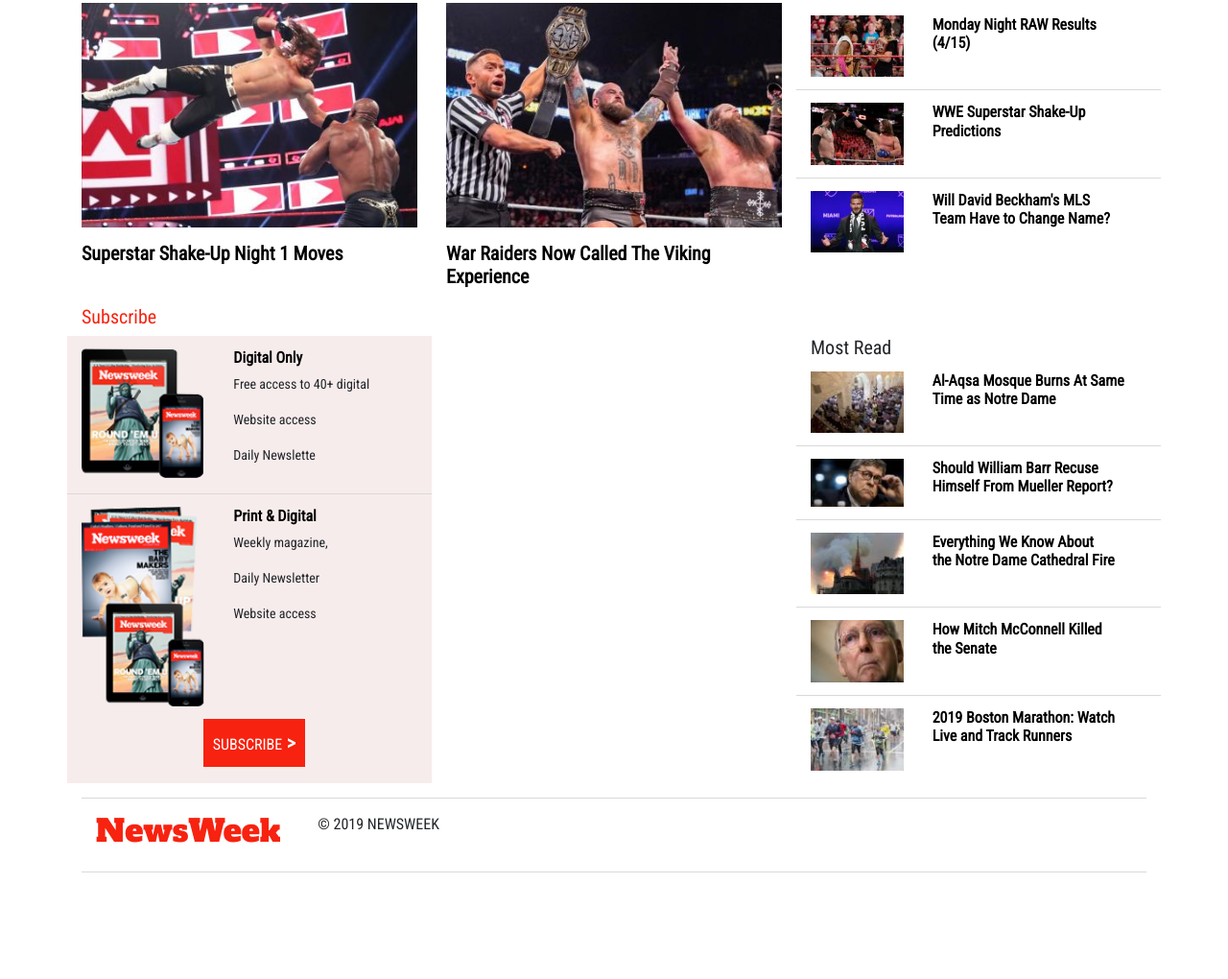
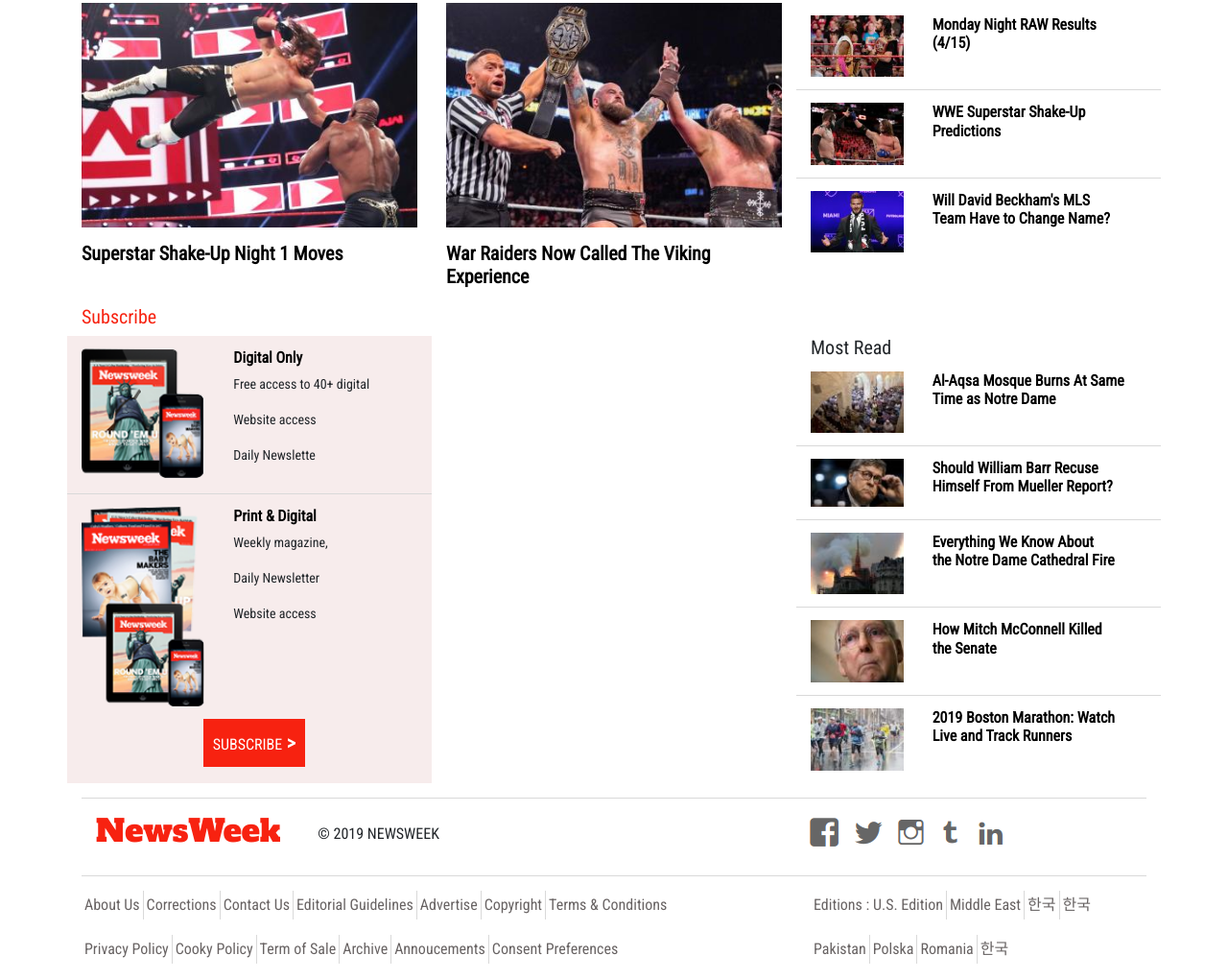
Before and after one commit to kudjieRaymond/newsweek-bootstrap, a plain HTML site: page index.html in a window 1280 px wide. Shown: the part 7139-8159 px from the top of the page at 96% size. Before the commit the page ends 8063 px from the top, so only its background shows below. Drawn offline with nearby package versions, Linux system fonts and the light colour scheme.

Commit message:
Add footer

```diff
--- a/assets/css/style.css
+++ b/assets/css/style.css
@@ -278,3 +278,23 @@ body{
 	font-size:2rem;
 	color: #f72210;
 }
+.footer-top p{
+	margin-top:10px;
+}
+footer ul{
+	display :flex;
+	flex-direction:row
+}
+footer ul li{
+	list-style: none;
+	padding:3px;
+	border-right:1px solid #d9d9d9;
+}
+footer ul li:last-child{
+
+	border-right:none;
+}
+footer ul li a{
+
+	color:rgb(104, 99, 99);
+}
--- a/index.html
+++ b/index.html
@@ -1533,7 +1533,7 @@
 					</div>
 				</div>
 			</div>
-			<hr>
+			<hr />
 			<h5 class="cat">Culture</h5>
 			<div class="row">
 				<div class="col-md-4">
@@ -1620,7 +1620,7 @@
 					</div>
 				</div>
 			</div>
-			<hr>
+			<hr />
 			<h5 class="cat">Sports</h5>
 			<div class="row">
 				<div class="col-md-4">
@@ -1744,11 +1744,12 @@
 					</div>
 
 					<div class="row">
-							<div class="col-md-6 offset-md-4 ">
-									<button class="subscribe-btn">SUBSCRIBE<span> ></span></button>
-							</div>
-						</div>
-
+						<div class="col-md-6 offset-md-4 ">
+							<button class="subscribe-btn">
+								SUBSCRIBE<span> ></span>
+							</button>
+						</div>
+					</div>
 				</div>
 
 				<div class="col-md-4 offset-md-4">
@@ -1844,14 +1845,66 @@
 							<h1 class="logo">NewsWeek</h1>
 						</div>
 						<div class="col-md-5">
-								© 2019 NEWSWEEK
-						</div>
-					</div>
-				</div>
-				<div class="col-md-4 offset-md-1">
-
+							<p>© 2019 NEWSWEEK</p>
+						</div>
+					</div>
+				</div>
+				<div class="col-md-4 offset-md-2">
+					<img src="assets/images/social.png" />
 				</div>
 			</div>
+			<div class="row footer-bottom">
+				<div class="col-md-8">
+					<div class="row">
+						<div class="col-md-12">
+							<ul>
+								<li><a href="">About Us</a></li>
+								<li><a href="">Corrections</a></li>
+								<li><a href="">Contact Us</a></li>
+								<li><a href="">Editorial Guidelines</a></li>
+								<li><a href="">Advertise</a></li>
+								<li><a href="">Copyright</a></li>
+								<li><a href="">Terms & Conditions</a></li>
+							</ul>
+						</div>
+					</div>
+					<div class="row">
+						<div class="col-md-12">
+							<ul>
+								<li><a href="">Privacy Policy</a></li>
+								<li><a href="">Cooky Policy</a></li>
+								<li><a href="">Term of Sale</a></li>
+								<li><a href="">Archive</a></li>
+								<li><a href="">Annoucements</a></li>
+								<li><a href="">Consent Preferences</a></li>
+							</ul>
+						</div>
+					</div>
+				</div>
+				<div class="col-md-4">
+					<div class="row">
+						<div class="col-md-12">
+							<ul>
+								<li><a href="">Editions : U.S. Edition</a></li>
+								<li><a href="">Middle East</a></li>
+								<li><a href="">한국</a></li>
+								<li><a href="">한국</a></li>
+							</ul>
+						</div>
+					</div>
+					<div class="row">
+							<div class="col-md-12">
+									<ul>
+											<li><a href="">Pakistan</a></li>
+											<li><a href="">Polska</a></li>
+											<li><a href="">Romania</a></li>
+											<li><a href="">한국</a></li>
+										</ul>
+							</div>
+						</div>
+				</div>
+			</div>
+
 		</footer>
 	</body>
 </html>
```
